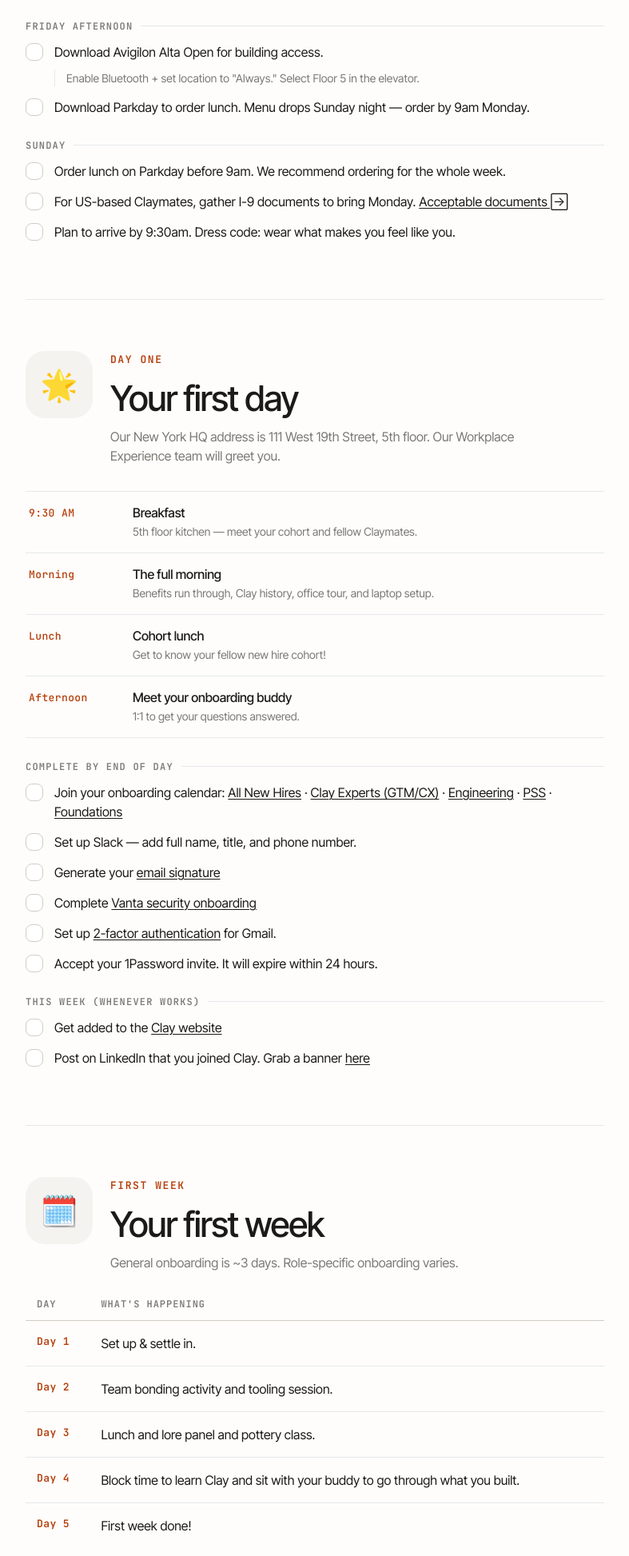
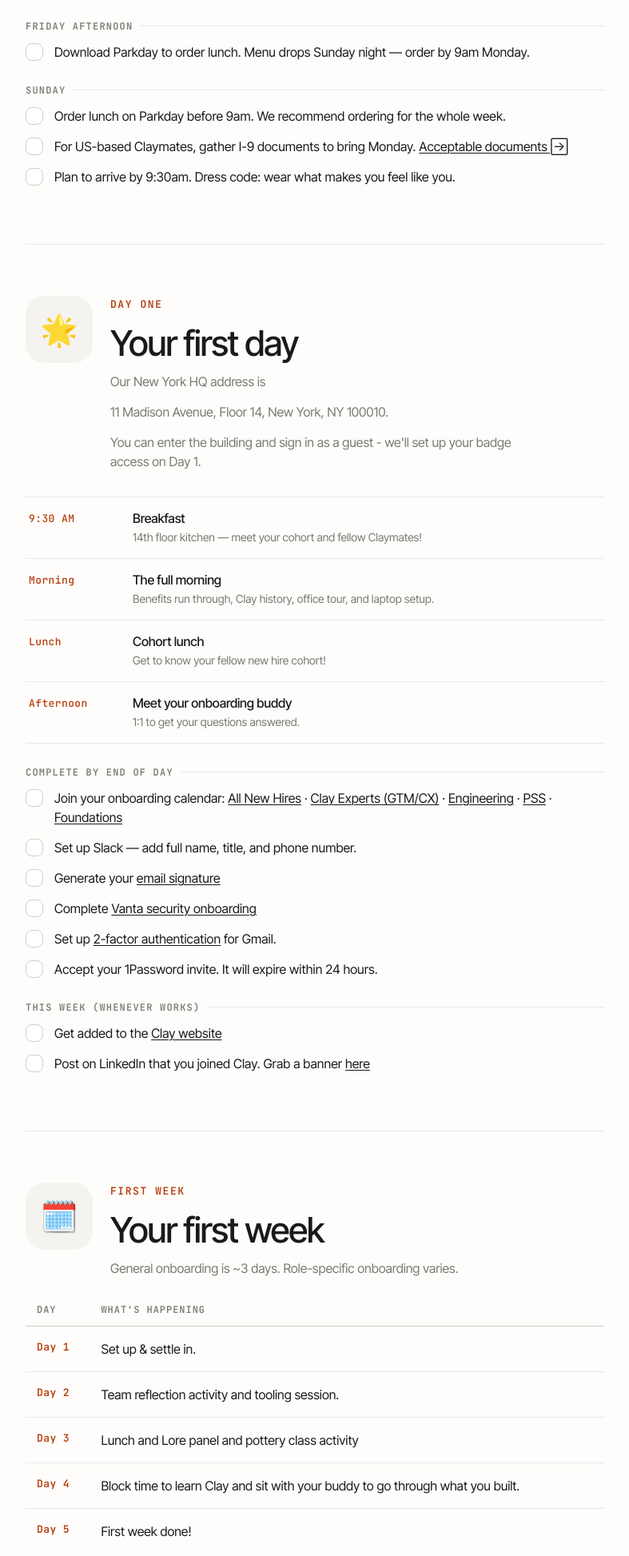
Before and after one commit to clay-people-ops/startingatclay, a plain HTML site: page index.html in a window 1280 px wide. Shown: the part 2103-4049 px from the top of the page at 80% size, without its empty margins (246-1033 px from the left). Drawn offline with Linux system fonts and the light colour scheme.

Commit message:
Add files via upload

```diff
--- a/index.html
+++ b/index.html
@@ -3,8 +3,8 @@
 <meta charset="UTF-8">
 <meta name="viewport" content="width=device-width, initial-scale=1.0">
 <link rel="preconnect" href="https://fonts.googleapis.com">
-<link rel="preconnect" href="https://fonts.gstatic.com" crossorigin>
-<link href="https://fonts.googleapis.com/css2?family=Inter+Tight:wght@100..900&family=JetBrains+Mono:wght@400..700&display=swap" rel="stylesheet">
+<link rel="preconnect" href="https://fonts.gstatic.com" crossorigin="">
+<link href="https://fonts.googleapis.com/css2?family=Inter+Tight:wght@100..900&amp;family=JetBrains+Mono:wght@400..700&amp;display=swap" rel="stylesheet">
 
 <title>New hire guide · Clay</title>
 <style>/* ══════════════════════════════════════════════════════════════════
@@ -612,10 +612,7 @@ h1 { composes: t-h1; }
   @media (max-width: 560px) { footer { flex-direction: column; align-items: flex-start; } }
 
 </style>
-</head>
-<body>
-
-
+</head><body>
 <nav class="topnav">
   <a class="brand" href="#top">
     <strong style="font-family:var(--font-display);font-weight:600;font-size:22px;letter-spacing:-0.03em;">Clay</strong>
@@ -630,7 +627,6 @@ h1 { composes: t-h1; }
     <li><a href="#faq">FAQs</a></li>
   </ul>
 </nav>
-
 <div class="wrap" id="top">
 
   <!-- HERO -->
@@ -715,15 +711,8 @@ h1 { composes: t-h1; }
       <li><div class="box" role="checkbox" aria-checked="false" tabindex="0"></div><div class="txt"><span class="lead-line">Submit the <a href="https://clayhq.typeform.com/to/ZBqaIBCX" target="_blank" rel="noopener">onboarding survey</a></span> — this goes into our Claymate Notion database so your fellow Claymates can get to know you.</div></li>
     </ul>
 
-    <div class="day-label">Friday afternoon</div>
-    <ul class="checklist">
-      <li>
-        <div class="box" role="checkbox" aria-checked="false" tabindex="0"></div>
-        <div class="txt"><span class="lead-line">Download Avigilon Alta Open for building access.</span>
-          <ul class="notes"><li>Enable Bluetooth + set location to "Always." Select Floor 5 in the elevator.</li></ul>
-        </div>
-      </li>
-      <li><div class="box" role="checkbox" aria-checked="false" tabindex="0"></div><div class="txt"><span class="lead-line">Download Parkday to order lunch.</span> Menu drops Sunday night — order by 9am Monday.</div></li>
+    <div class="day-label">Friday afternoon</div><ul class="checklist">
+      <li class=""><div class="box" role="checkbox" aria-checked="false" tabindex="0"></div><div class="txt"><span class="lead-line">Download Parkday to order lunch.</span> Menu drops Sunday night — order by 9am Monday.</div></li>
     </ul>
 
     <div class="day-label">Sunday</div>
@@ -741,12 +730,12 @@ h1 { composes: t-h1; }
       <div class="meta">
         <div class="eyebrow">Day one</div>
         <h2>Your first day</h2>
-        <p class="sub">Our New York HQ address is 111 West 19th Street, 5th floor. Our Workplace Experience team will greet you.</p>
+        <p class="sub">Our New York HQ address is&nbsp;</p><p class="sub">11 Madison Avenue, Floor 14, New York, NY 100010.</p><p class="sub">You can enter the building and sign in as a guest - we'll set up your badge access on Day 1.</p>
       </div>
     </div>
 
     <div class="sched">
-      <div class="srow"><div class="stime">9:30 AM</div><div><div class="stitle">Breakfast</div><div class="snote">5th floor kitchen — meet your cohort and fellow Claymates.</div></div></div>
+      <div class="srow"><div class="stime">9:30 AM</div><div><div class="stitle">Breakfast</div><div class="snote">14th floor kitchen — meet your cohort and fellow Claymates!</div></div></div>
       <div class="srow"><div class="stime">Morning</div><div><div class="stitle">The full morning</div><div class="snote">Benefits run through, Clay history, office tour, and laptop setup.</div></div></div>
       <div class="srow"><div class="stime">Lunch</div><div><div class="stitle">Cohort lunch</div><div class="snote">Get to know your fellow new hire cohort!</div></div></div>
       <div class="srow"><div class="stime">Afternoon</div><div><div class="stitle">Meet your onboarding buddy</div><div class="snote">1:1 to get your questions answered.</div></div></div>
@@ -783,8 +772,8 @@ h1 { composes: t-h1; }
       <thead><tr><th>Day</th><th>What's happening</th></tr></thead>
       <tbody>
         <tr><td>Day 1</td><td>Set up &amp; settle in.</td></tr>
-        <tr><td>Day 2</td><td>Team bonding activity and tooling session.</td></tr>
-        <tr><td>Day 3</td><td>Lunch and lore panel and pottery class.</td></tr>
+        <tr><td>Day 2</td><td>Team reflection activity and tooling session.</td></tr>
+        <tr><td>Day 3</td><td>Lunch and Lore panel and pottery class activity</td></tr>
         <tr><td>Day 4</td><td>Block time to learn Clay and sit with your buddy to go through what you built.</td></tr>
         <tr><td>Day 5</td><td>First week done!</td></tr>
       </tbody>
@@ -823,13 +812,12 @@ h1 { composes: t-h1; }
       </div>
       <div class="faq-item">
         <button class="faq-q" type="button"><span>Where are other office locations?</span><span class="icon">+</span></button>
-        <div class="faq-a"><p>Our SF office is at:&nbsp;
+        <div class="faq-a"><p>Our SF office address ist:&nbsp;
 220 Bush Street, Suite 645, San Francisco, CA 94104
-
-Our London office is at:&nbsp;
+<br><br>Our London office address is:&nbsp;
 
 
-&nbsp;Industrious, 15 Fitzroy Street, Suite 1.04, London, W1T 4DG</p></div>
+&nbsp;Industrious, 15 Fitzroy Street, Suite 1.04, London, W1T 4DG</p><p><br></p></div>
       </div>
       <div class="faq-item">
         <button class="faq-q" type="button"><span>I have a special travel situation. Who should I reach out to?</span><span class="icon">+</span></button>
@@ -865,8 +853,6 @@ Our London office is at:&nbsp;
   </footer>
 
 </div>
-
-
 <script>
   // Checkable to-do boxes
   document.querySelectorAll('.box').forEach(function (box) {
@@ -888,8 +874,4 @@ Our London office is at:&nbsp;
     });
   });
 </script>
-
-
-
-
 </body></html>
```
